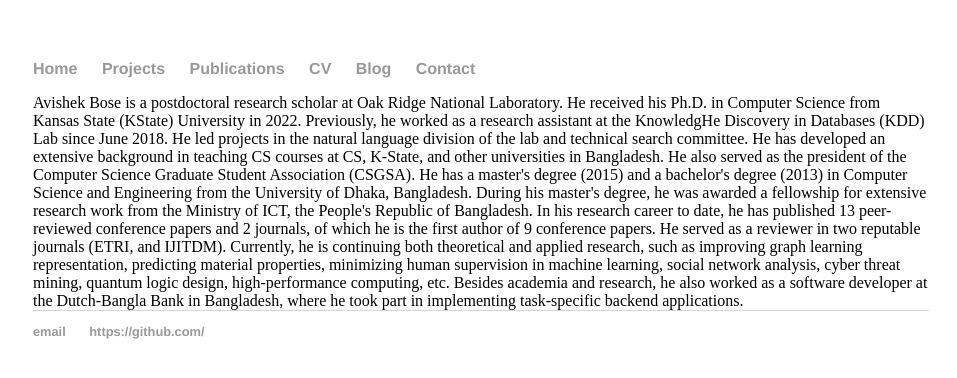
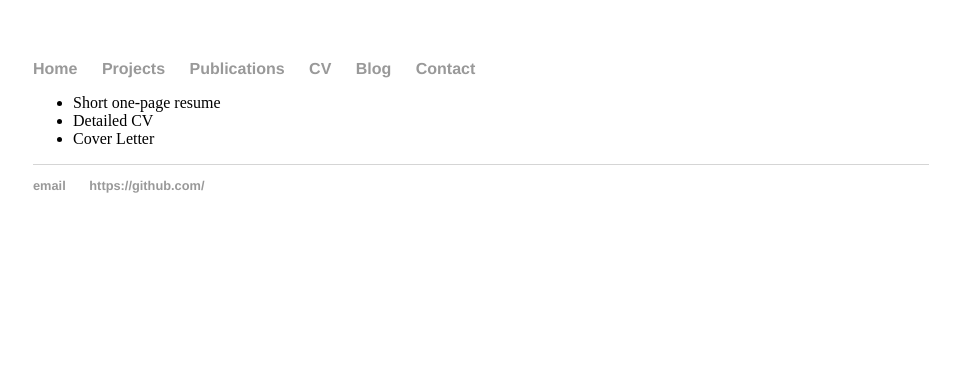
Before and after one commit to abose17/abose17.github.io, a Jekyll site: the page built from cv/index.html, in a window 1280 px wide. Shown: the top 378 px of the page, without its empty margins (159-1116 px from the left). Built offline with Jekyll 4.4.1, drawn with Linux system fonts in a browser that asks for light colours.

Commit message:
Update index.html

```diff
--- a/cv/index.html
+++ b/cv/index.html
@@ -10,10 +10,10 @@ title: Personal Website of Avishek Bose
 
 
     <section class="page__content" itemprop="text">
-
-      Avishek Bose is a postdoctoral research scholar at Oak Ridge National Laboratory. He received his Ph.D. in Computer Science from Kansas State (KState) University in 2022. Previously, he worked as a research assistant at the KnowledgHe Discovery in Databases (KDD) Lab since June 2018. He led projects in the natural language division of the lab and technical search committee. He has developed an extensive background in teaching CS courses at CS, K-State, and other universities in Bangladesh. He also served as the president of the Computer Science Graduate Student Association (CSGSA). He has a master's degree (2015) and a bachelor's degree (2013) in Computer Science and Engineering from the University of Dhaka, Bangladesh. During his master's degree, he was awarded a fellowship for extensive research work from the Ministry of ICT, the People's Republic of Bangladesh.
-
-In his research career to date, he has published 13 peer-reviewed conference papers and 2 journals, of which he is the first author of 9 conference papers. He served as a reviewer in two reputable journals (ETRI, and IJITDM). Currently, he is continuing both theoretical and applied research, such as improving graph learning representation, predicting material properties, minimizing human supervision in machine learning, social network analysis, cyber threat mining, quantum logic design, high-performance computing, etc. Besides academia and research, he also worked as a software developer at the Dutch-Bangla Bank in Bangladesh, where he took part in implementing task-specific backend applications.
+      <ul>
+    <li> Short one-page resume </li>
+    <li> Detailed CV </li>
+    <li> Cover Letter </li>
     </section>
   </article>
 </div>
```
